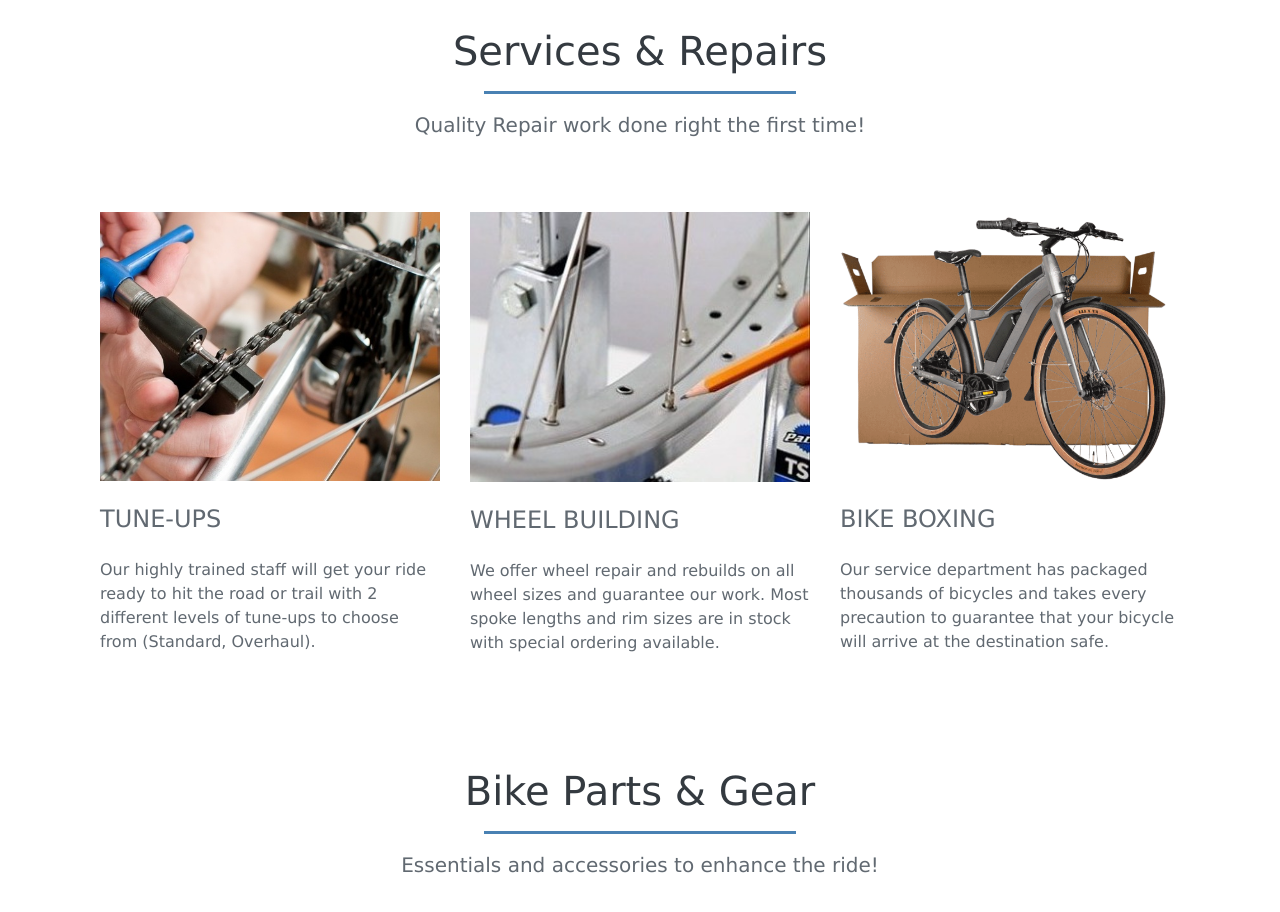
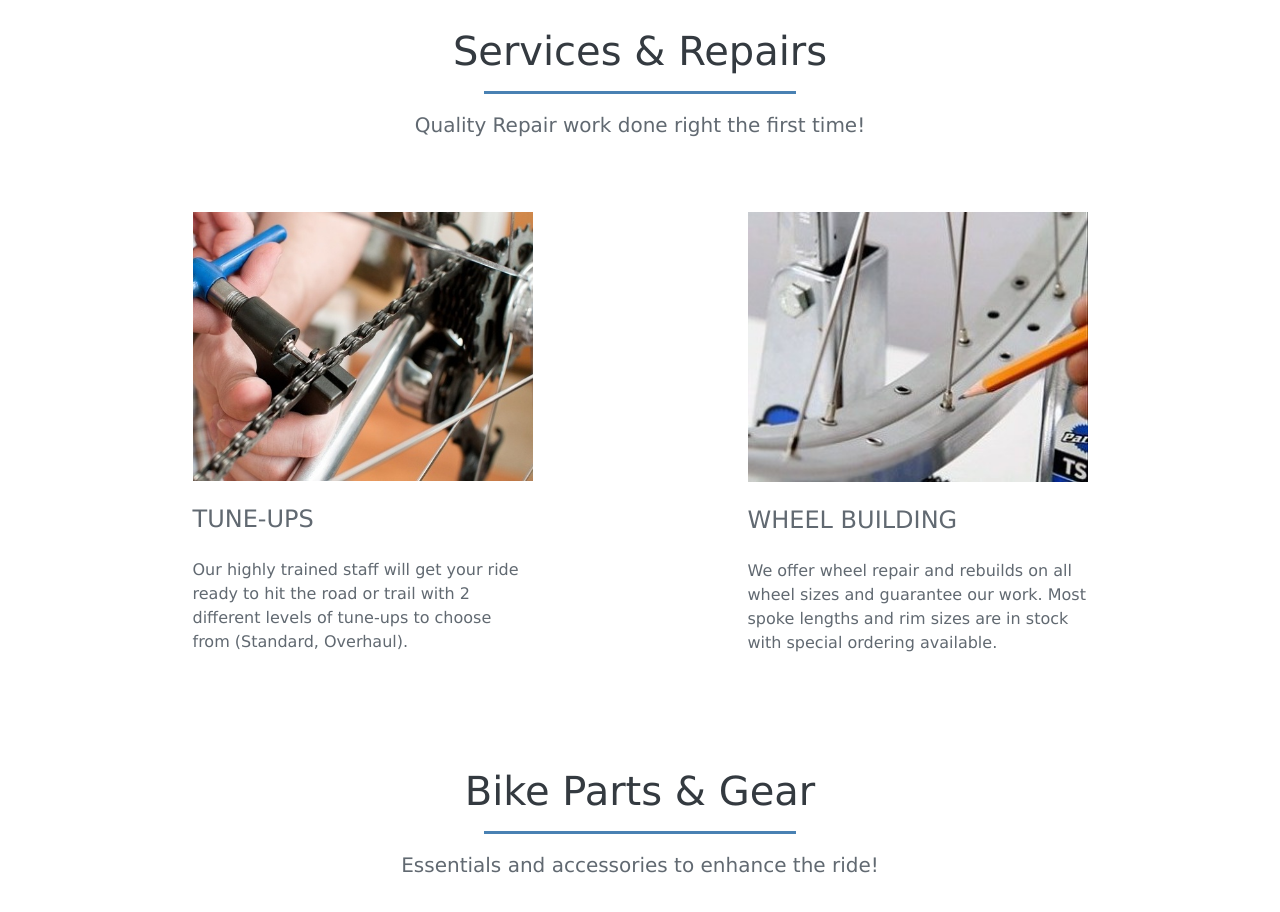
Before and after one commit to Jeff-thecoder/bikeShop, a plain HTML site: page index.html in a window 1280 px wide. Shown: the part 730-1642 px from the top of the page. Drawn offline with nearby package versions, Linux system fonts and the light colour scheme; a script that the page names is missing.

Commit message:
Update index.html
Remove "bike boxing" option from the services product card column section.

```diff
--- a/index.html
+++ b/index.html
@@ -91,7 +91,8 @@
 
             <!-- Three Column Section -->
           <div class="container">
-              <div class="row my-5">
+	<!-- <div class="row my-5"> -->
+             <div class="row d-flex justify-content-around my-5">
 
                 <div class="col-md-4 my-4">
                     <img src="images/tuneup.jpg" alt="mechanic fixing a bike" class="w-100">
@@ -105,11 +106,11 @@
                    <p>We offer wheel repair and rebuilds on all wheel sizes and guarantee our work. Most spoke lengths and rim sizes are in stock with special ordering available.</p>
                   </div>
 
-                <div class="col-md-4 my-4">
+	   <!-- <div class="col-md-4 my-4">
                   <img src="images/boxing2.png" alt="bike in front of bike box" class="w-100">
                   <h4 class="my-4">BIKE BOXING</h4>
                  <p>Our service department has packaged thousands of bicycles and takes every precaution to guarantee that your bicycle will arrive at the destination safe.</p>
-                </div>
+                </div>   -->
 
               </div>
           </div>
```
